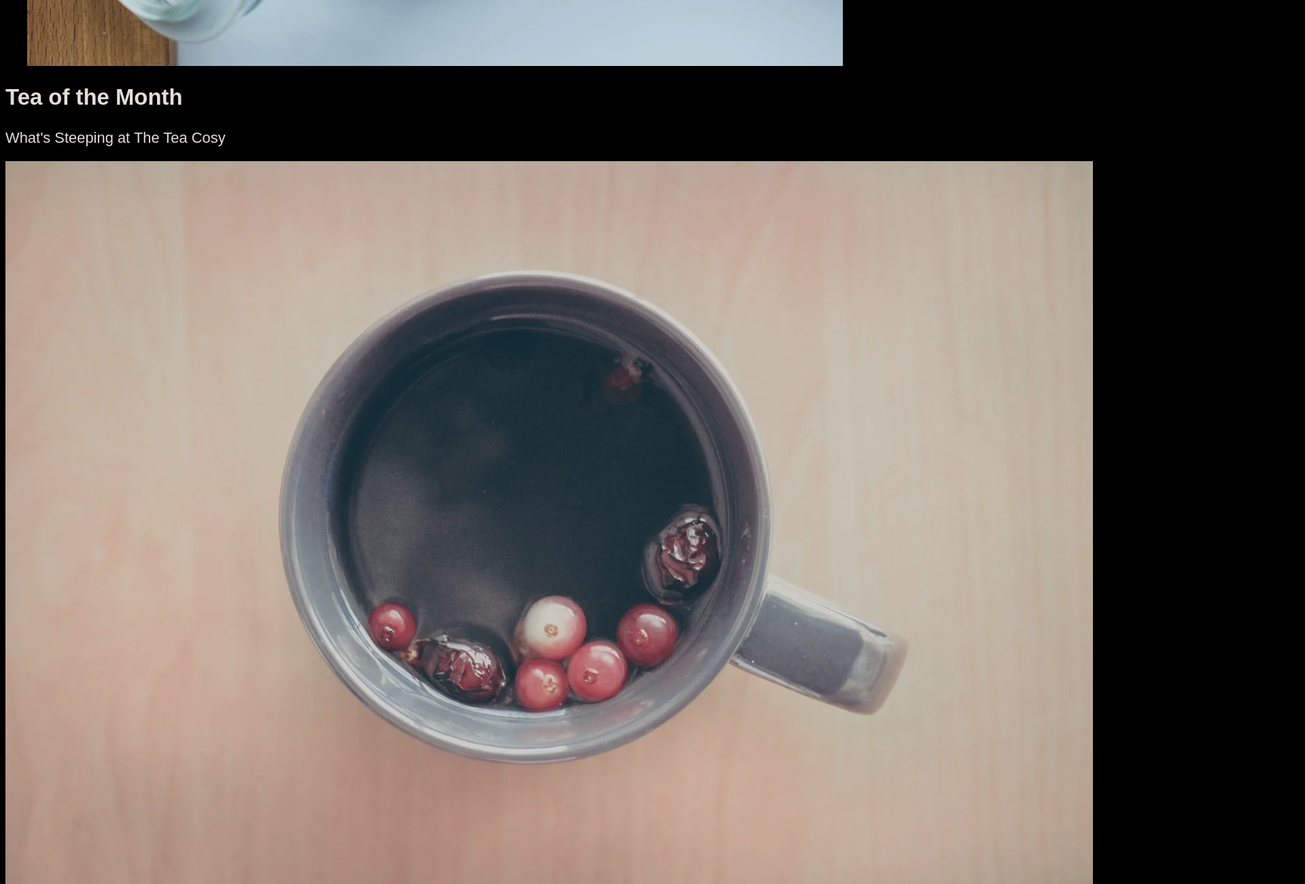
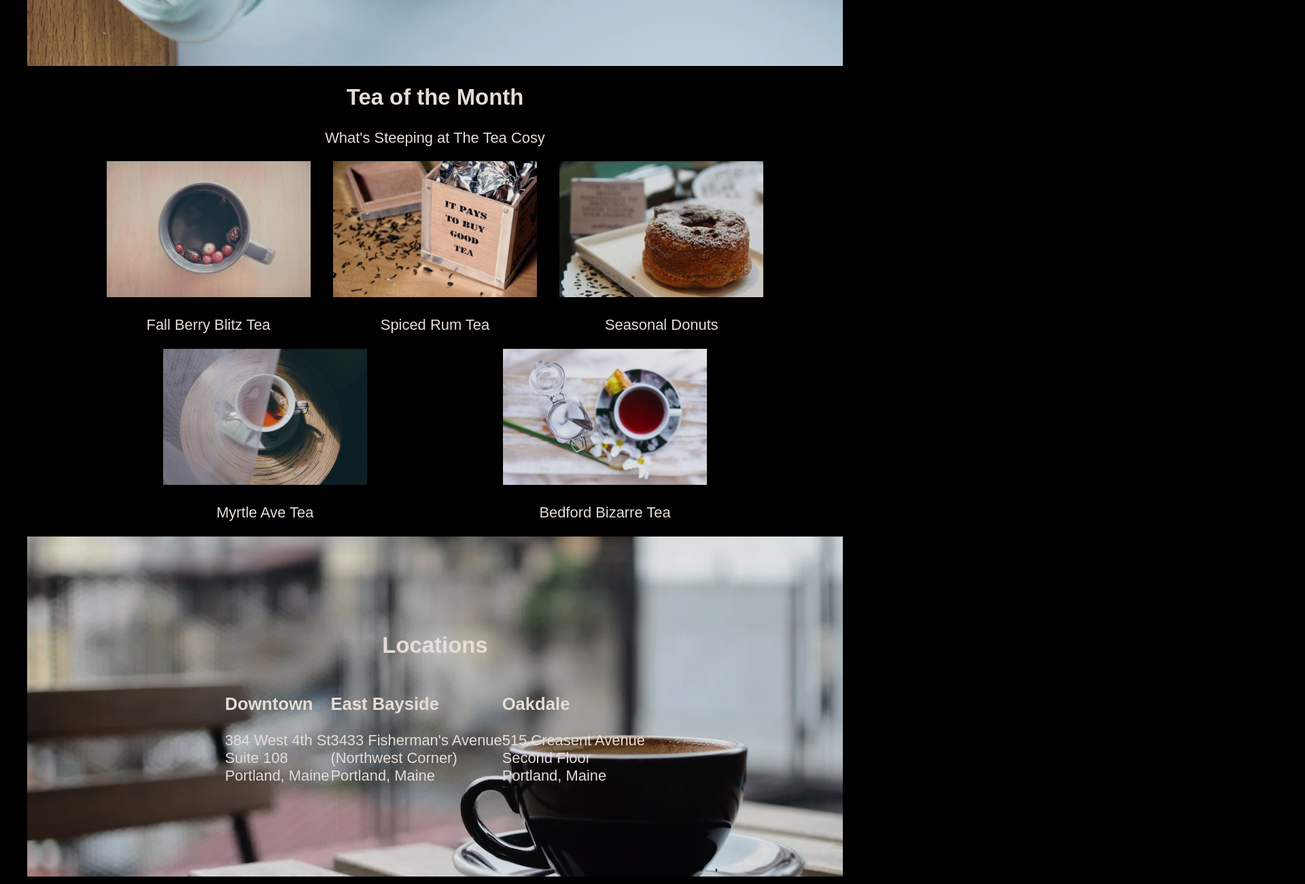
Before and after one commit to AbdelfettahB/teaCosy, a plain HTML site: page index.html in a window 1280 px wide. Shown: the part 680-1980 px from the top of the page at 68% size, 1920 px wide, since content can reach past the window. Drawn offline with Linux system fonts and the light colour scheme.

Commit message:
working on style.css

```diff
--- a/index.html
+++ b/index.html
@@ -11,13 +11,13 @@
     <header>
       <nav>
         <div id="logo">
-          <img src="/teaCosy/images/logo.webp" alt="logo" />
+          <img src="/images/logo.webp" alt="logo" />
         </div>
         <div class="links">
           <ul>
             <li><a href="#mission">Mission</a></li>
             <li><a href="#featured">Featured Tea</a></li>
-            <li><a href="locations">locations</a></li>
+            <li><a href="#locations">locations</a></li>
           </ul>
         </div>
       </nav>
@@ -32,30 +32,30 @@
       </section>
     </header>
     <main>
-      <section id="Featured">
+      <section id="featured">
         <div class="section-title">
           <h2>Tea of the Month</h2>
           <p>What's Steeping at The Tea Cosy</p>
         </div>
         <div id="gallery">
           <div class="image">
-            <img src="/teaCosy/images/berryblitz.webp" alt="" />
+            <img src="/images/berryblitz.webp" alt="" />
             <p>Fall Berry Blitz Tea</p>
           </div>
           <div class="image">
-            <img src="/teaCosy/images/spiced-rum.webp" alt="" />
+            <img src="/images/spiced-rum.webp" alt="" />
             <p>Spiced Rum Tea</p>
           </div>
           <div class="image">
-            <img src="/teaCosy/images/donut.webp" alt="" />
+            <img src="/images/donut.webp" alt="" />
             <p>Seasonal Donuts</p>
           </div>
           <div class="image">
-            <img src="/teaCosy/images/myrtle.webp" alt="" />
+            <img src="/images/myrtle.webp" alt="" />
             <p>Myrtle Ave Tea</p>
           </div>
           <div class="image">
-            <img src="/teaCosy/images/bedford-bizarre.webp" alt="" />
+            <img src="/images/bedford-bizarre.webp" alt="" />
             <p>Bedford Bizarre Tea</p>
           </div>
         </div>
--- a/style.css
+++ b/style.css
@@ -18,7 +18,7 @@ body {
 
 /*----header------*/
 .banner {
-  background-image: url("/teaCosy/images/banner.webp");
+  background-image: url("/images/banner.webp");
   background-repeat: no-repeat;
   background-position: center;
   background-size: cover;
@@ -66,3 +66,37 @@ a {
   width: auto;
   display: block;
 }
+/*------main------*/
+#featured {
+  width: 62.5rem;
+  margin: auto;
+  text-align: center;
+}
+#gallery {
+  display: flex;
+  flex-wrap: wrap;
+  justify-content: space-around;
+}
+.image img {
+  width: 18.75rem;
+  height: auto;
+}
+
+/*---------locations------*/
+#locations {
+  background-image: url("/images/locations-background.webp");
+  background-repeat: no-repeat;
+  background-position: center;
+  background-size: cover;
+  height: 31.25rem;
+  width: 75rem;
+  margin: auto;
+  display: flex;
+  justify-content: center;
+  align-items: center;
+  flex-direction: column;
+}
+.location-town {
+  display: flex;
+  justify-content: space-between;
+}
```
